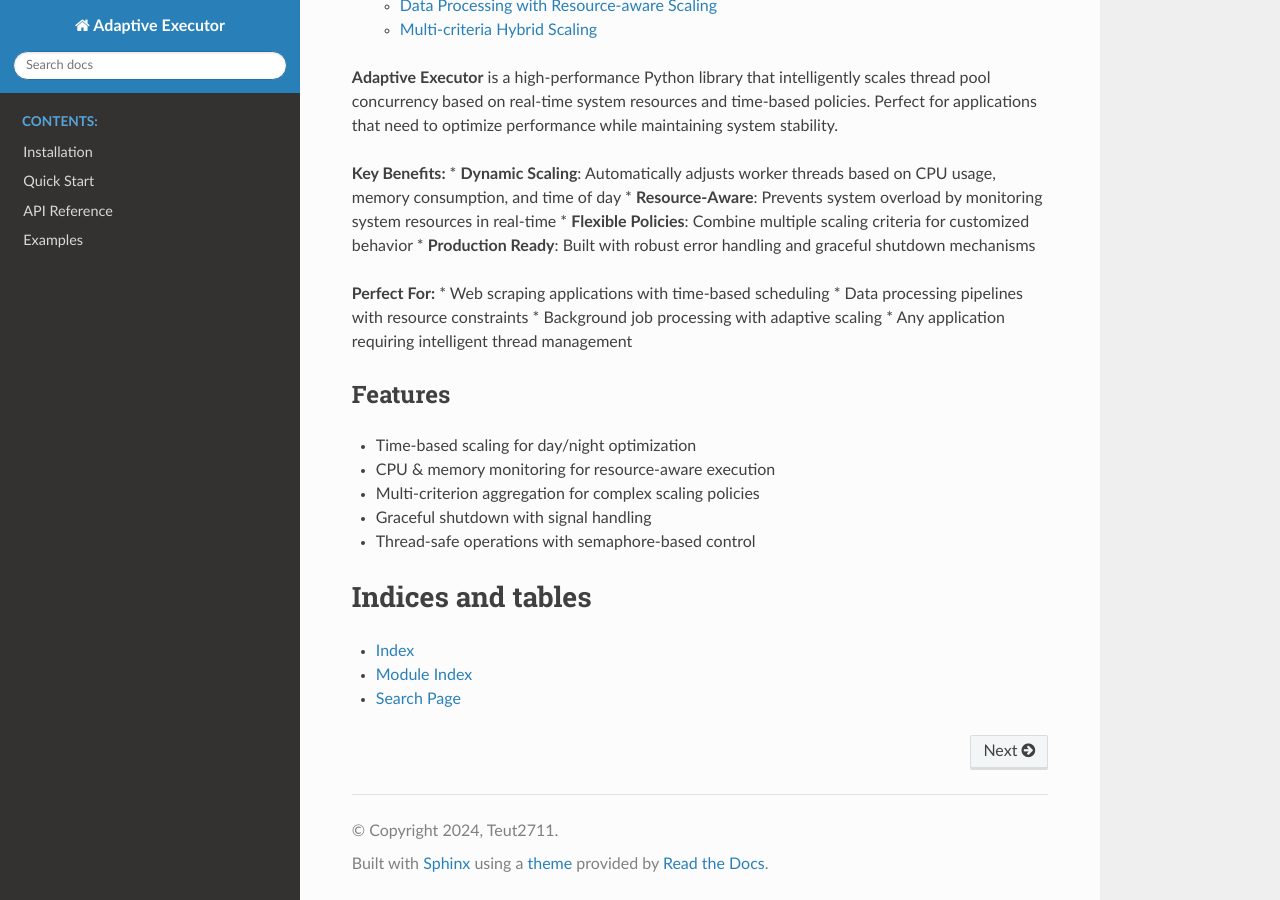
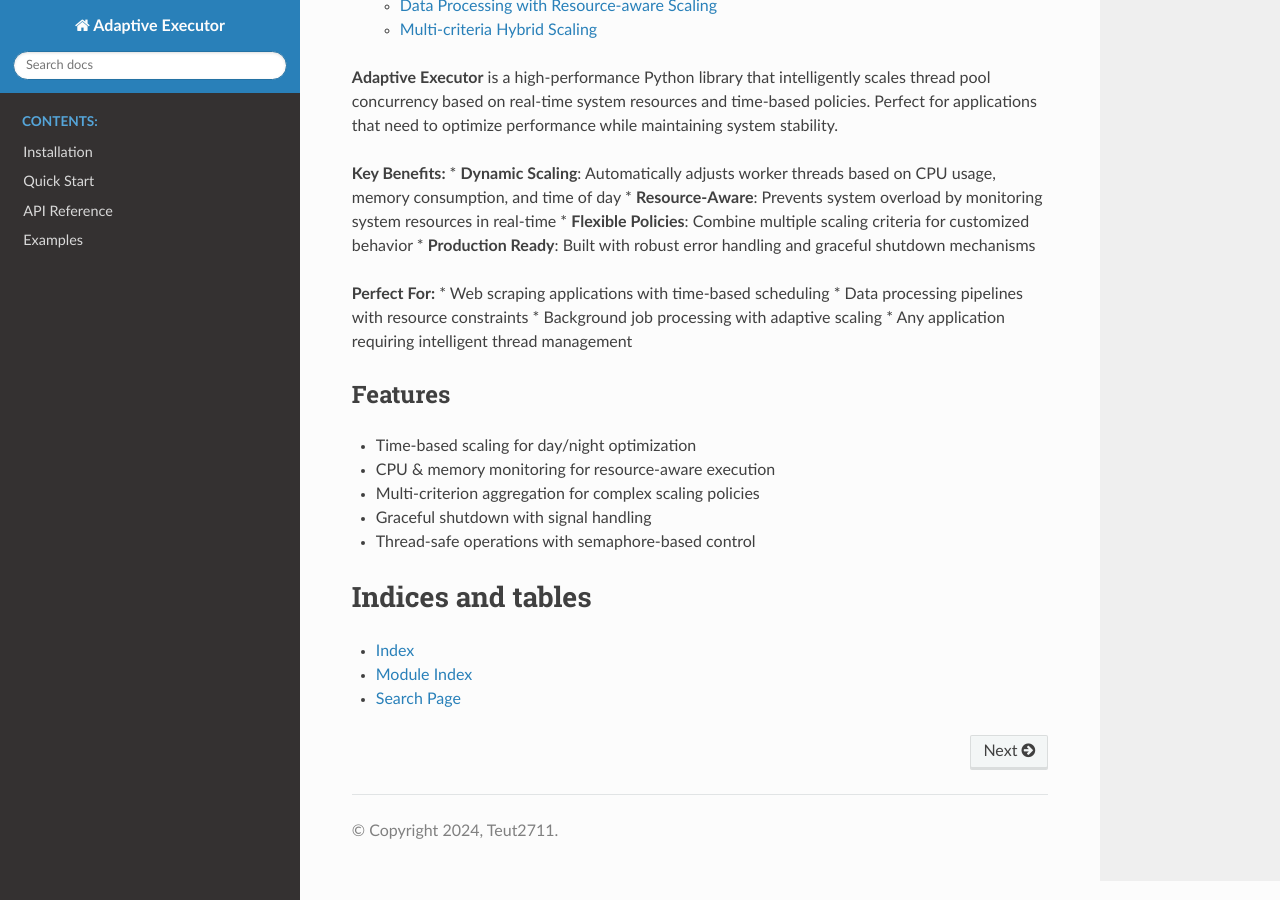
Before and after one commit to Teut2711/adaptive-executor, a Sphinx documentation site: the page built from docs/index.rst, in a window 1280 px wide and 900 px high, scrolled down 874 px. Built offline with Sphinx 7.4.7 and the Read the Docs theme 3.1.0, drawn with Linux system fonts in a browser that asks for light colours.

Commit message:
first commit

```diff
--- a/docs/conf.py
+++ b/docs/conf.py
@@ -20,11 +20,15 @@
 html_theme = 'sphinx_rtd_theme'
 html_static_path = ['_static']
 
-html_baseurl = 'https://Teut2711.github.io/adaptive-executor/'
+html_baseurl = os.environ.get('PAGES_URL', '')
+
+html_copy_source = False
+html_show_sourcelink = False
+html_show_sphinx = False
 
 html_meta_tags = {
     'description': 'Adaptive Executor - Python thread pool executor with dynamic scaling policies based on time, CPU, and memory usage',
-    'keywords': 'python, threading, concurrency, executor, adaptive, scaling, thread pool, scheduler, performance',
+    'keywords': 'threading, concurrency, executor, adaptive, scaling, scheduler, thread, pool, executor',
     'author': 'Teut2711',
     'viewport': 'width=device-width, initial-scale=1.0',
     'og:title': 'Adaptive Executor - Dynamic Thread Pool Scaling',
```
Also changed, not shown: 1 other file.
